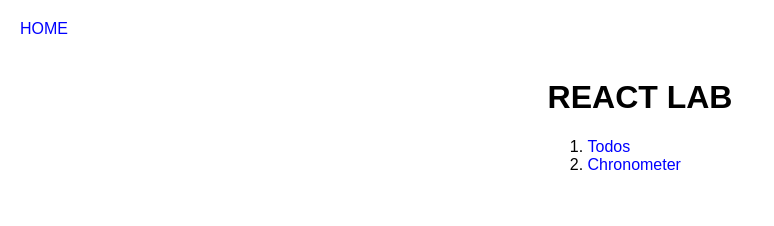
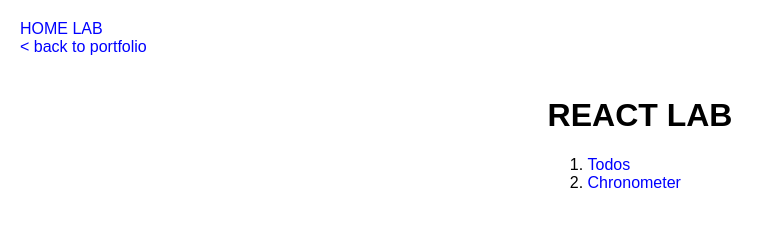
Before and after one commit to matteobarone/react-lab, a React app: page / in a window 1280 px wide. Shown: the whole page, without its empty margins (0-774 px from the left). Built offline with nearby package versions, Linux system fonts and the light colour scheme.

Commit message:
build(prod)

```diff
--- a/package.json
+++ b/package.json
@@ -16,5 +16,6 @@
     "build": "react-scripts build",
     "test": "react-scripts test --env=jsdom",
     "eject": "react-scripts eject"
-  }
+  },
+  "homepage": "https://matteobarone.github.io/react"
 }
--- a/public/index.html
+++ b/public/index.html
@@ -3,7 +3,7 @@
   <head>
     <meta charset="utf-8">
     <meta name="viewport" content="width=device-width, initial-scale=1, shrink-to-fit=no">
-    <title>TODO LIST</title>
+    <title>REACT LAB | MB</title>
   </head>
   <body>
     <noscript>
--- a/src/app/App.js
+++ b/src/app/App.js
@@ -8,7 +8,7 @@ export default class App extends React.Component {
   render() {
     return (
       <div className="App">
-        <Router>
+        <Router basename="/react">
           <div>
             {Header()}
             {Content()}
@@ -21,7 +21,8 @@ export default class App extends React.Component {
 
 const Header = () => (
   <header>
-    <Link to="/"> HOME </Link>
+    <Link to="/"> HOME LAB </Link><br/>
+    <a href="https://matteobarone.github.io"> &lt; back to portfolio  </a>
   </header>
 );
 
```
Also changed, not shown: 2 other files.
